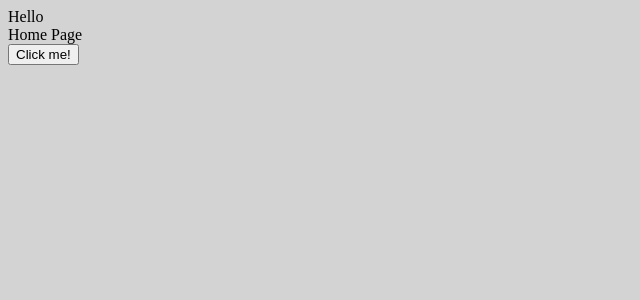
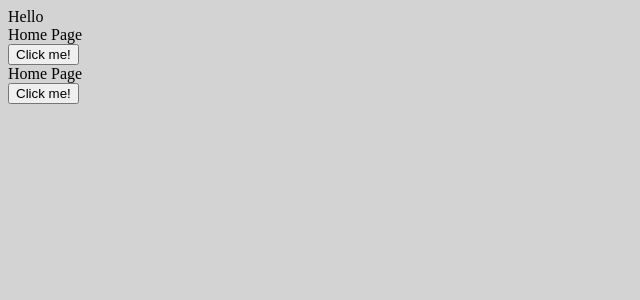
Before and after one commit to sorci89/10th-week-practices, a React (Create React App) app: page / in a window 1280 px wide. Shown: the top 300 px of the page, without its empty margins (0-640 px from the left). Built offline with nearby package versions, Linux system fonts and the light colour scheme.

Commit message:
useState

```diff
--- a/src/App.jsx
+++ b/src/App.jsx
@@ -1,3 +1,5 @@
+import { useState } from "react";
+
 let isHomePage = true;
 
 const homePage = ()=> {
@@ -15,7 +17,17 @@ const homePage = ()=> {
 }
 */
 
+
 const App = () => {
+  //let isLandingPage = true;
+
+  let [isLandingPage, setter] = useState(true);
+
+  const toggleDisplay = () => {
+    setter(!isLandingPage)
+  }
+
+
   return (
     <div>
       Hello
@@ -26,6 +38,13 @@ const App = () => {
       }
       </div>
       <button onClick={homePage}>Click me!</button>
+      <div>{
+        isLandingPage ?
+        <div>Home Page</div> :
+        <div>Landing Page</div>
+      }
+      </div>
+      <button onClick={toggleDisplay}>Click me!</button>
       {/*<DivFunction />*/}
     </div>
   );
```
